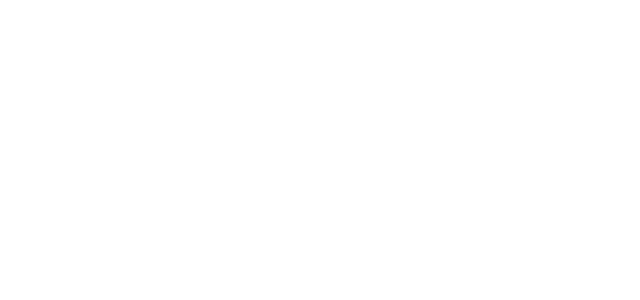
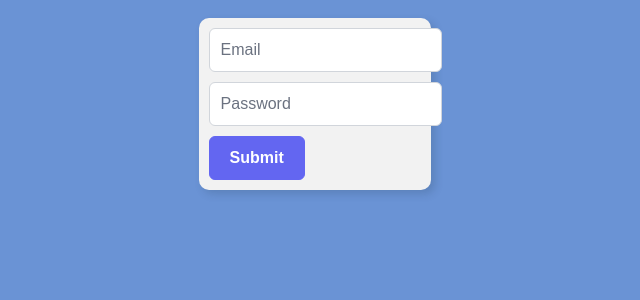
Before and after one commit to tasiiiii/jam-frontend, a Vue app: page /login in a window 1280 px wide. Before the commit this address had no page. Shown: the top 300 px of the page, without its empty margins (325-965 px from the left). Built offline with nearby package versions, Linux system fonts and the light colour scheme; a web font is replaced by a local one.

Commit message:
Форма входа

```diff
--- a/package.json
+++ b/package.json
@@ -9,6 +9,7 @@
   },
   "dependencies": {
     "core-js": "^3.8.3",
+    "primevue": "^3.30.1",
     "vue": "^3.2.13",
     "vue-router": "^4.0.3",
     "vuex": "^4.0.0"
--- a/src/App.vue
+++ b/src/App.vue
@@ -1,3 +1,9 @@
 <template>
   <router-view/>
 </template>
+
+<style>
+body {
+  background: #6a93d5;
+}
+</style>
--- /dev/null
+++ b/src/components/login/LoginForm.vue
@@ -0,0 +1,40 @@
+<template>
+  <div class="form">
+    <span class="p-float-label input-offset">
+      <InputText id="email" type="email" />
+      <label for="email">Email</label>
+    </span>
+    <span class="p-float-label input-offset">
+      <InputText id="password" type="password" />
+      <label for="password">Password</label>
+    </span>
+    <div>
+      <Button label="Submit" />
+    </div>
+  </div>
+</template>
+
+<script>
+import InputText from 'primevue/inputtext';
+import Button from 'primevue/button';
+
+export default {
+  name: 'LoginForm',
+  components: {
+    InputText,
+    Button
+  }
+}
+</script>
+
+<style scoped>
+  .input-offset {
+    margin-bottom: 10px;
+  }
+  .form {
+    background: #f2f2f2;
+    padding: 10px;
+    border-radius: 10px;
+    box-shadow: 4px 4px 8px 0 rgba(34, 60, 80, 0.2);
+  }
+</style>
--- a/src/main.js
+++ b/src/main.js
@@ -1,9 +1,13 @@
 import { createApp } from 'vue'
 import App from './App.vue'
+import PrimeVue from 'primevue/config';
 import router from './router'
 import store from './store'
+
+import "primevue/resources/themes/lara-light-indigo/theme.css"
 
 createApp(App)
     .use(store)
     .use(router)
+    .use(PrimeVue)
     .mount('#app')
--- a/src/router/index.js
+++ b/src/router/index.js
@@ -1,5 +1,6 @@
 import { createRouter, createWebHistory } from 'vue-router'
 import HomeView from '../views/HomeView.vue'
+import LoginView from "@/views/LoginView.vue";
 
 const routes = [
   {
@@ -7,6 +8,11 @@
     name: 'home',
     component: HomeView
   },
+  {
+    path: '/login',
+    name: 'Login',
+    component: LoginView
+  }
 ]
 
 const router = createRouter({
--- /dev/null
+++ b/src/views/LoginView.vue
@@ -0,0 +1,24 @@
+<template>
+  <div class="center">
+    <LoginForm />
+  </div>
+</template>
+
+<script>
+import LoginForm from "@/components/login/LoginForm.vue";
+
+export default {
+  name: 'LoginVew',
+  components: {
+    LoginForm
+  }
+}
+</script>
+
+<style scoped>
+.center {
+  margin: auto;
+  width: 20%;
+  padding: 10px;
+}
+</style>
```
Also changed, not shown: 1 other file (tests, documents, lock files or other folders).
